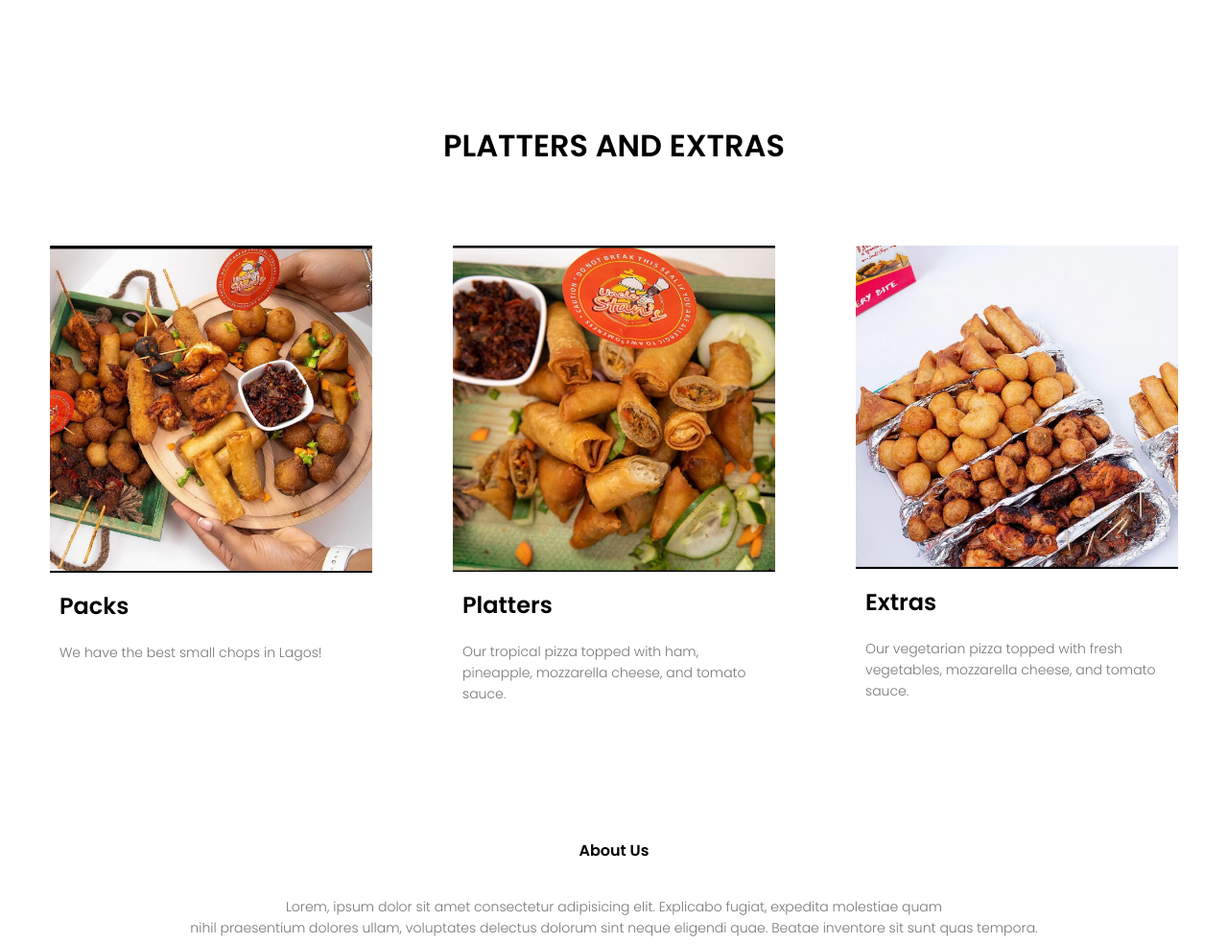
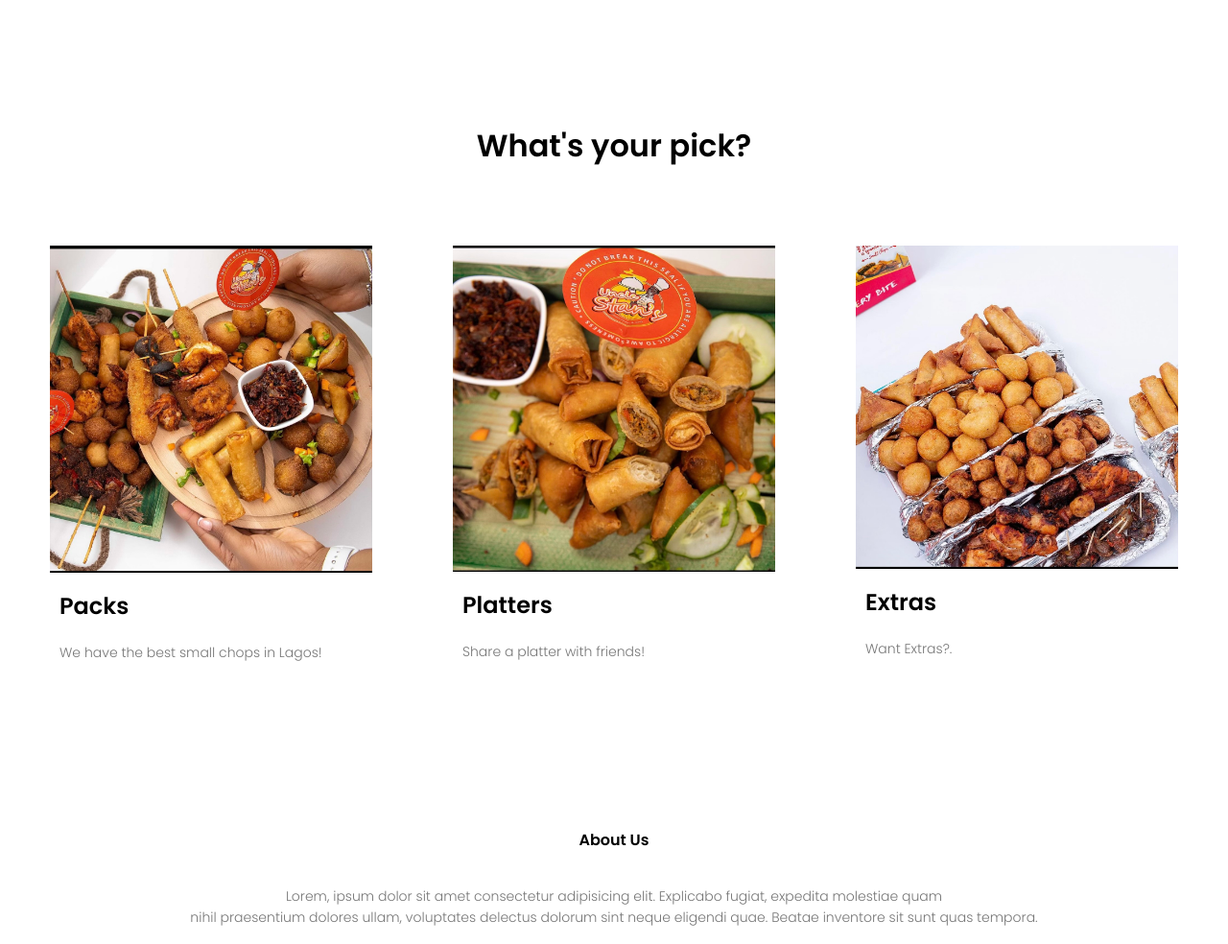
Before and after one commit to bisiAlgoRuthM/Uncle-Stans-food-ordering-website, a Django app: page / in a window 1280 px wide. Shown: the part 644-1628 px from the top of the page at 96% size. Run offline with Django 4.2, Linux system fonts and the light colour scheme.

Commit message:
created base and extended it

```diff
--- a/unclestans/main/templates/main/about.html
+++ b/unclestans/main/templates/main/about.html
@@ -0,0 +1,6 @@
+{% extends 'main/base.html' %}
+
+{% block content %}
+<p>This is an anout page</p>
+<!--Daniel enter content here-->
+{% endblock %}
--- a/unclestans/main/templates/main/base.html
+++ b/unclestans/main/templates/main/base.html
@@ -1,6 +1,7 @@
 <!DOCTYPE html>
 <html lang="en">
 <head>
+    {% load static %}
     <meta charset="UTF-8">
     <meta http-equiv="X-UA-Compatible" content="IE=edge">
     <meta name="viewport" content="width=device-width, initial-scale=1.0">
@@ -25,5 +26,30 @@
         <i class="fa fa-bars" onclick="showMenu()"></i>
     </nav>
 
+    {% block content %}
+
+    {% endblock %}
+
+    <section class="footer">
+        <h4>About Us</h4>
+        <p>Lorem, ipsum dolor sit amet consectetur adipisicing elit. Explicabo fugiat, expedita molestiae quam<br>nihil praesentium dolores ullam, voluptates delectus dolorum sint neque eligendi quae. Beatae inventore sit sunt quas tempora.</p>
+        <div class="icons">
+            <i class="fa fa-facebook"></i>
+            <i class="fa fa-twitter"></i>
+            <i class="fa fa-instagram"></i>
+            <i class="fa fa-linkedin"></i>
+        </div>
+        <p>&copy; 2023 Uncle Stans</p>
+      </section>
+    <script>
+        var navLinks = document.getElementById("navLinks");
+        function showMenu(){
+            navLinks.style.right = "0";
+        }
+        function hideMenu(){
+            navLinks.style.right = "-200px";
+        }
+    </script>
 </body>
+
 </html>
--- a/unclestans/main/templates/main/index.html
+++ b/unclestans/main/templates/main/index.html
@@ -1,30 +1,11 @@
 <!DOCTYPE html>
 <html lang="en">
   <head>
+    {% extends 'main/base.html'%}
     {% load static %}
-    <meta charset="UTF-8" />
-    <meta name="viewport" content="width=device-width, initial-scale=1.0" />
-    <title>Uncle Stan's</title>
-    <link rel="stylesheet" href="{% static 'main/css/index.css' %}">
-    <link rel="preconnect" href="https://fonts.googleapis.com">
-    <link rel="preconnect" href="https://fonts.gstatic.com" crossorigin>
-    <link href="https://fonts.googleapis.com/css2?family=Poppins:wght@100;200;300;400;600;700&display=swap" rel="stylesheet">
-    <link rel="stylesheet" href="https://stackpath.bootstrapcdn.com/font-awesome/4.7.0/css/font-awesome.min.css">
-</head>
   <body>
+{% block content %}
     <section class="header">
-      <nav>
-          <a href="index.html"><img src="{% static 'main/images/logo.png' %}"></a>
-          <div class="nav-links" id="navLinks">
-              <i class="fa fa-times" onclick="hideMenu()"></i>
-              <ul>
-                <li><a href="\C:\Users\danie\OneDrive\Desktop\Uncle-Stans-food-ordering-website\Pages\Entree.html">Menu</a></li>
-                <li><a href="\C:\Users\danie\OneDrive\Desktop\Uncle-Stans-food-ordering-website\Pages\Location.html">Locations</a></li>
-                <a href="Pages/Order.html"class="hero-btn-bar">Order Online</a>
-              </ul>
-          </div>
-          <i class="fa fa-bars" onclick="showMenu()"></i>
-      </nav>
       <div class="text-box">
           <h1>Welcome To Uncle Stan's</h1>
           <p>Order Our Delicious Small Chops Online now!</p>
@@ -35,7 +16,7 @@
 
       <section class="featured">
 
-        <h1>PLATTERS AND EXTRAS</h1>
+        <h1>What's your pick?</h1>
         <div class="row">
             <div class="featured-col">
               <article>
@@ -51,8 +32,7 @@
                 <img src="{% static 'main/images/springrolls.jpeg' %}" alt="Pizza" />
                 <h2>Platters</h2>
                 <p>
-                  Our tropical pizza topped with ham, pineapple, mozzarella cheese,
-                  and tomato sauce.
+                  Share a platter with friends!
                 </p>
               </article>
             </div>
@@ -61,37 +41,15 @@
                 <img src="{% static 'main/images/53CE354D-568D-4CA9-BF15-718C40C2A119.jpeg' %}" alt="Pizza" />
                 <h2>Extras</h2>
                 <p>
-                  Our vegetarian pizza topped with fresh vegetables, mozzarella
-                  cheese, and tomato sauce.
+                  Want Extras?.
                 </p>
               </article>
             </div>
         </div>
 
     </section>
-      <section class="footer">
-        <h4>About Us</h4>
-        <p>Lorem, ipsum dolor sit amet consectetur adipisicing elit. Explicabo fugiat, expedita molestiae quam<br>nihil praesentium dolores ullam, voluptates delectus dolorum sint neque eligendi quae. Beatae inventore sit sunt quas tempora.</p>
-        <div class="icons">
-            <i class="fa fa-facebook"></i>
-            <i class="fa fa-twitter"></i>
-            <i class="fa fa-instagram"></i>
-            <i class="fa fa-linkedin"></i>
-        </div>
-        <p>&copy; 2023 Uncle Stans</p>
-      </section>
     </main>
-
-    <script>
-        var navLinks = document.getElementById("navLinks");
-        function showMenu(){
-            navLinks.style.right = "0";
-        }
-        function hideMenu(){
-            navLinks.style.right = "-200px";
-        }
-    </script>
-
+{% endblock %}
   </body>
 </html>
 
```
